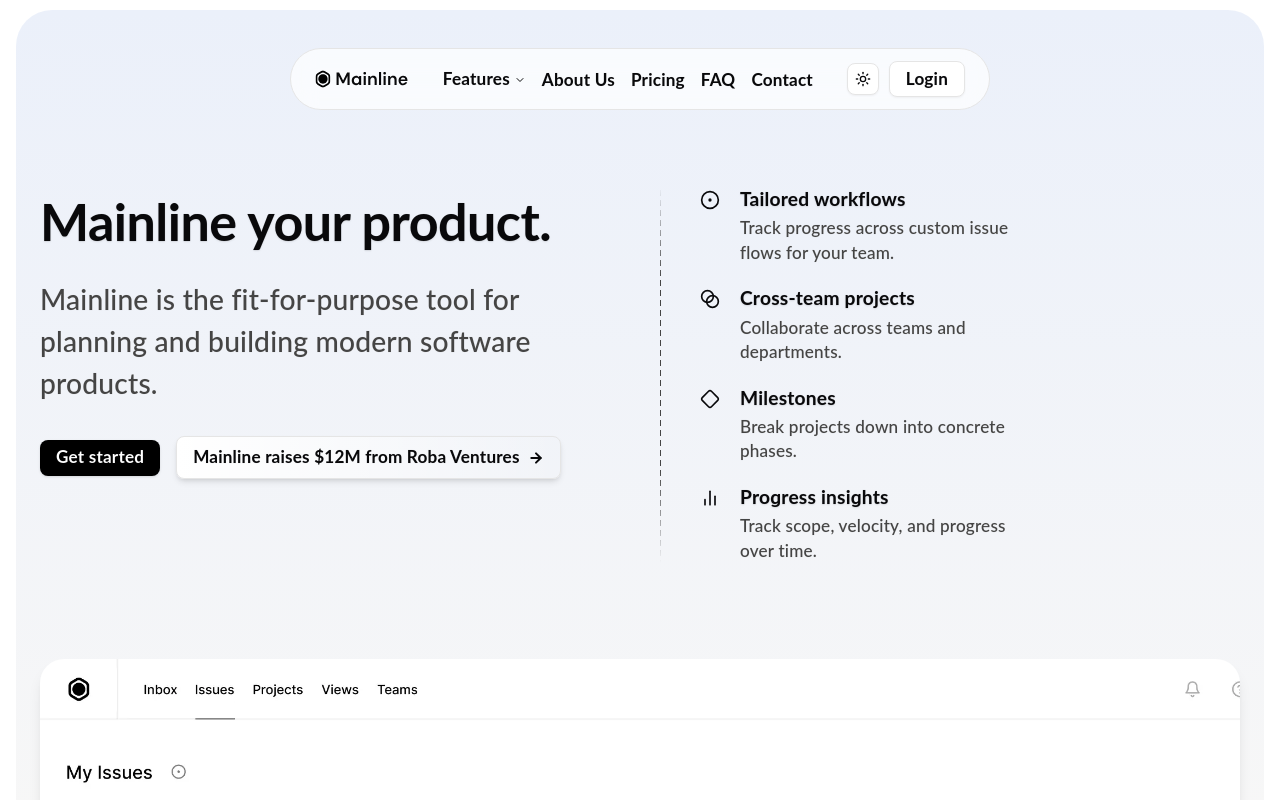
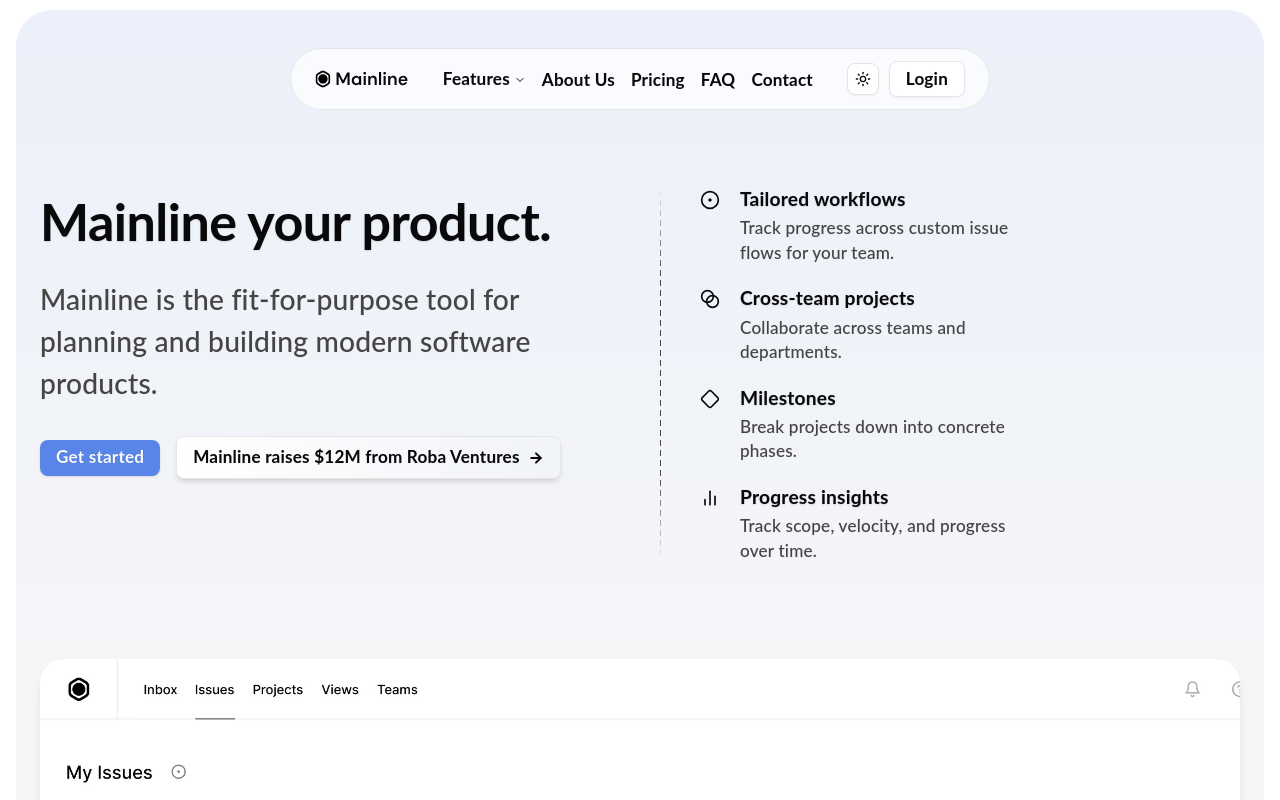
Before and after one commit to luka-kovacevic-dev/nextjs-frontend, a Next.js app: page / in a window 1280 px wide. Built offline with nearby package versions, Linux system fonts and the light colour scheme; what @nobie-org/tailwindcss-animate would draw is missing.

Commit message:
Fix up primary colors

```diff
--- a/src/app/globals.css
+++ b/src/app/globals.css
@@ -175,7 +175,7 @@
     --card-foreground: 240 10% 4%; /* #09090B */
     --popover: 0 0% 100%; /* #FFFFFF */
     --popover-foreground: 240 10% 4%; /* #09090B */
-    --primary: 0 0% 0%; /* #000 */
+    --primary: 222 76% 63%; /* #5a7ae9 */
     --primary-foreground: 0 0% 100%; /* #FFFFFF */
     --secondary: 0 0% 97%; /* #F8F8F8 */
     --secondary-foreground: 0 0% 9%; /* #171717 */
@@ -203,7 +203,7 @@
     --card-foreground: 0 0% 100%; /* #FFFFFF */
     --popover: 240 10% 4%; /* #09090B */
     --popover-foreground: 0 0% 100%; /* #FFFFFF */
-    --primary: 0 0% 100%; /* #FFFFFF */
+    --primary: 222 76% 73%; /* #8399ef */
     --primary-foreground: 0 0% 0%; /* #000000 */
     --secondary: 0 0% 9%; /* #171717 */
     --secondary-foreground: 0 0% 97%; /* #F8F8F8 */
@@ -249,7 +249,7 @@ textarea {
   -moz-font-smoothing: antialiased !important;
   -webkit-font-smoothing: antialiased !important;
   font-synthesis: none !important;
-  -moz-font-feature-settings: "kern" !important;
+  -moz-font-feature-settings: 'kern' !important;
   -moz-osx-font-smoothing: grayscale !important;
   text-rendering: optimizeLegibility !important;
   -moz-font-smoothing: antialiased !important;
@@ -268,14 +268,30 @@ h6,
 .h4,
 .h5,
 .h6 {
-  font-family: Jsans, Lato, 'Segoe UI', ui-sans-serif, system-ui, -apple-system, BlinkMacSystemFont, sans-serif !important;
+  font-family:
+    Jsans,
+    Lato,
+    'Segoe UI',
+    ui-sans-serif,
+    system-ui,
+    -apple-system,
+    BlinkMacSystemFont,
+    sans-serif !important;
   font-weight: 700;
-  text-shadow: 0 1px 2px rgba(0, 0, 0, .1) !important;
+  text-shadow: 0 1px 2px rgba(0, 0, 0, 0.1) !important;
   line-height: var(--leading-snug);
 }
 
 body {
-  font-family: Jsans, Lato, 'Segoe UI', ui-sans-serif, system-ui, -apple-system, BlinkMacSystemFont, sans-serif !important;
+  font-family:
+    Jsans,
+    Lato,
+    'Segoe UI',
+    ui-sans-serif,
+    system-ui,
+    -apple-system,
+    BlinkMacSystemFont,
+    sans-serif !important;
   font-weight: 500 !important;
   text-rendering: optimizelegibility !important;
   -webkit-font-smoothing: antialiased !important;
--- /dev/null
+++ b/src/components/solid-dashed-line.tsx
@@ -0,0 +1,39 @@
+import { cn } from '@/lib/utils';
+
+interface SolidDashedLineProps {
+  orientation?: 'horizontal' | 'vertical';
+  className?: string;
+}
+
+export const SolidDashedLine = ({
+  orientation = 'horizontal',
+  className,
+}: SolidDashedLineProps) => {
+  const isHorizontal = orientation === 'horizontal';
+
+  return (
+    <div
+      className={cn(
+        'text-muted-foreground relative',
+        isHorizontal ? 'h-px w-full' : 'h-full w-px',
+        className,
+      )}
+    >
+      <div
+        className={cn(
+          isHorizontal
+            ? [
+                'h-px w-full',
+                'bg-[repeating-linear-gradient(90deg,transparent,transparent_4px,currentColor_4px,currentColor_10px)]',
+                // Removed the mask-image property to eliminate the fade effect
+              ]
+            : [
+                'h-full w-px',
+                'bg-[repeating-linear-gradient(180deg,transparent,transparent_4px,currentColor_4px,currentColor_10px)]',
+                // Removed the mask-image property to eliminate the fade effect
+              ],
+        )}
+      />
+    </div>
+  );
+};
```
Lines whose indentation alone changed are shown as unchanged.
